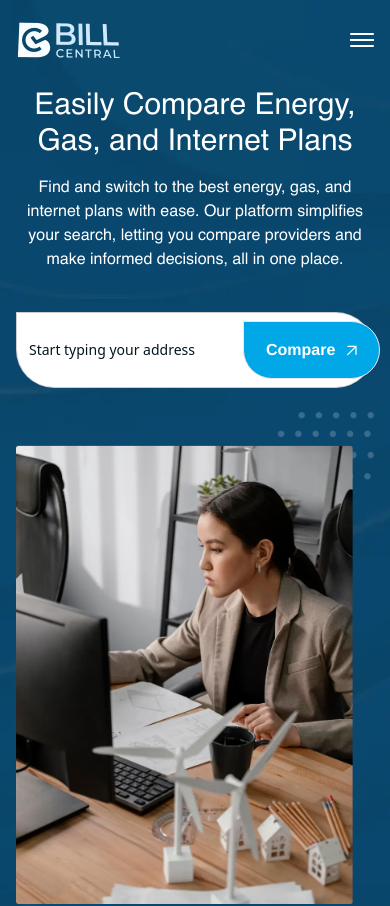
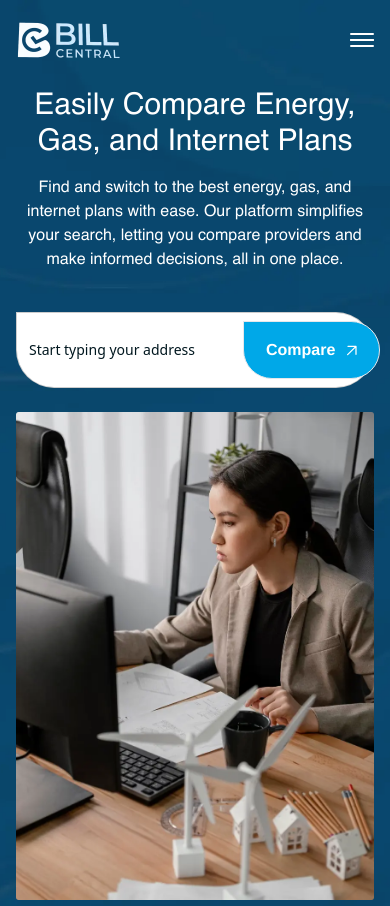
Before and after one commit to mohitgoyat525/Bill-centerl, a React (Create React App) app: page / in a window 390 px wide. Shown: the top 906 px of the page. Built offline with nearby package versions, Linux system fonts and the light colour scheme.

Commit message:
add-updates

```diff
--- a/src/common/Header.jsx
+++ b/src/common/Header.jsx
@@ -30,8 +30,9 @@ const Header = () => {
                             />
                         </a>
                         <div className={` z-40 flex gap-10 max-lg:flex-col max-lg:fixed max-lg:top-0 max-lg:w-full max-lg:h-screen max-lg:justify-center max-lg:items-center max-lg:bg-ball-blue max-lg:transition-all max-lg:duration-300 ${open ? 'bg-darkGreen max-lg:left-0' : 'left-full'}`}>
-                            {NAV_LIST.map((obj, i) => (
-                                <a href={obj.id} className="text-white text-base font-normal font-helvetica"  key={i}>{obj.name}
+                        {NAV_LIST.map((obj, i) => (
+
+                            <a href={obj.id} className="text-white text-base font-normal font-helvetica relative after:absolute after:w-0 after:transition-all after:duration-300 after:hover:w-full after:bottom-0 after:h-0.5 after:bg-white pb-0.5 after:left-0"  key={i}>{obj.name}
                                 </a>
 
                             ))}
--- a/src/components/HeroSection.jsx
+++ b/src/components/HeroSection.jsx
@@ -36,9 +36,10 @@ const HeroSection = () => {
             <div className="w-6/12 max-lg:w-full ">
               <img
                 src='/assets/images/webp/hero-section-img.webp'
-                alt="work"
-                className="pointer-events-none w-full max-w-[558px] max-lg:mx-auto relative z-0 translate-y-[120px] max-xl:translate-y-0 max-xl:pb-7"
+                alt="working-girl"
+                className=" max-lg:hidden pointer-events-none w-full max-w-[558px] max-lg:mx-auto relative z-0 translate-y-[120px] max-xl:translate-y-0 max-xl:pb-7"
               />
+              <img src="/assets/images/webp/hero-section-sm-img.webp" alt="working-girl" className="mx-auto lg:hidden pointer-events-none w-full max-w-[558px]" />
             </div>
           </div>
         </div>
```
Also changed, not shown: public/assets/images/webp/hero-section-img.webp, public/assets/images/webp/hero-section-sm-img.webp (added).
